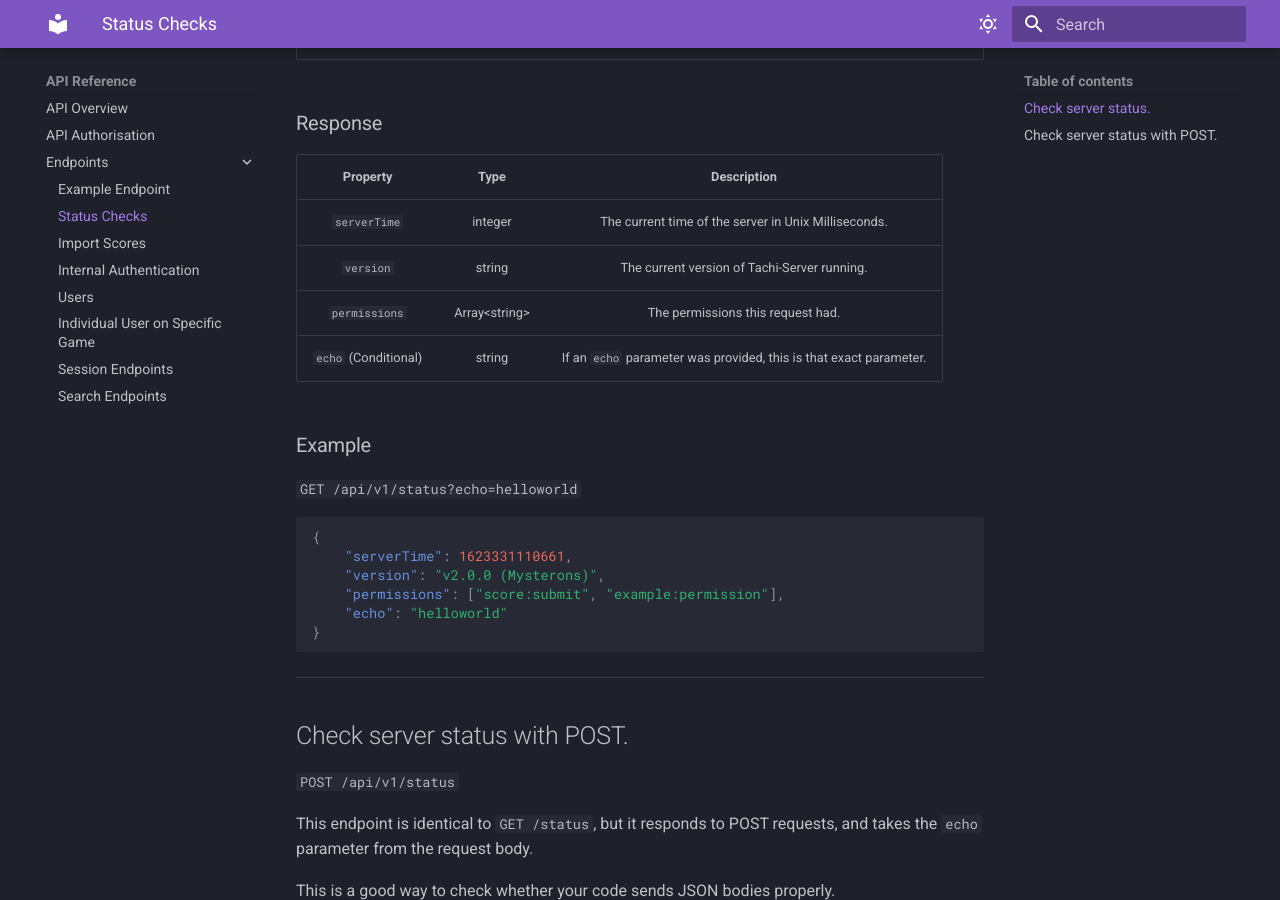
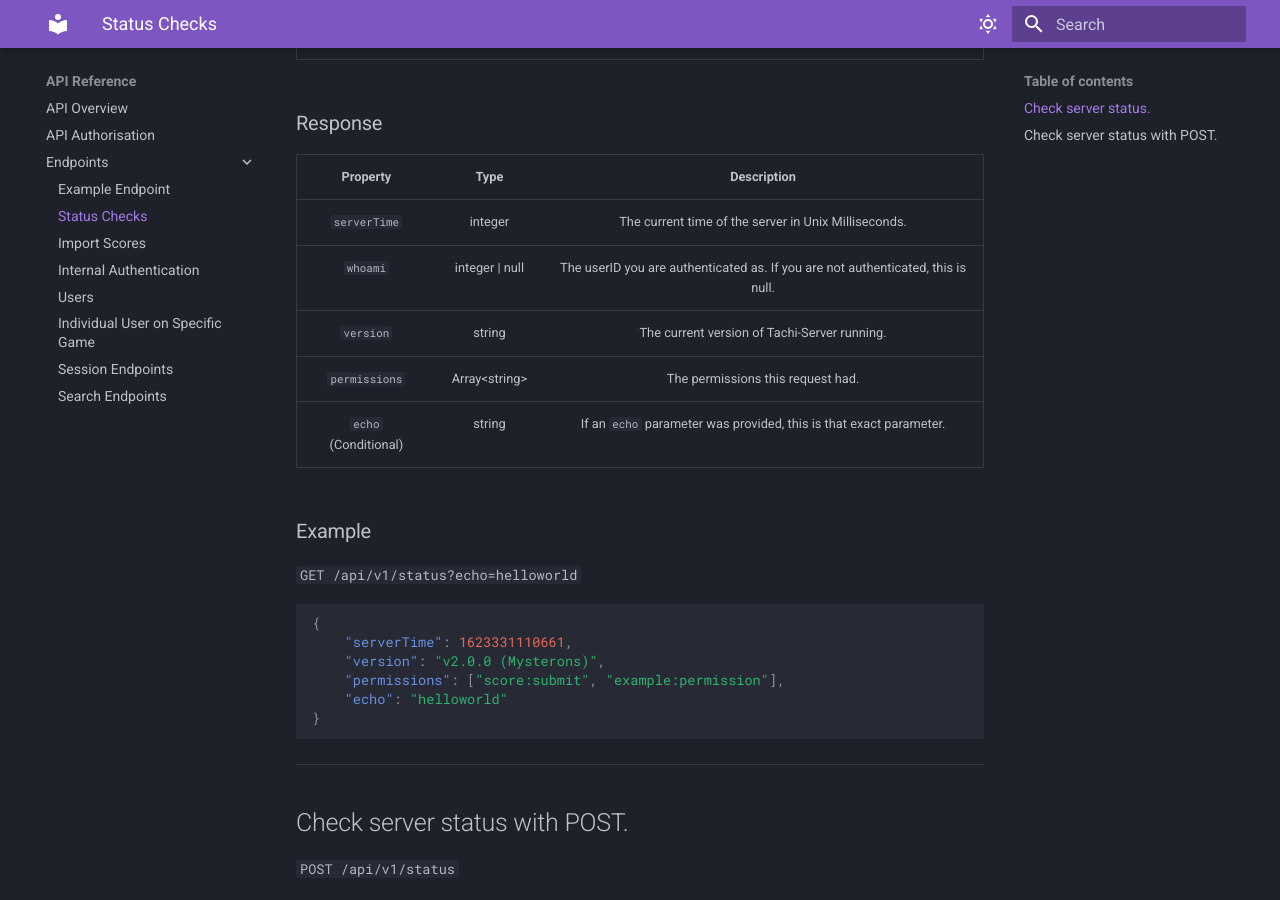
Before and after one commit to zkrising/Tachi, an MkDocs documentation site: the page built from docs/docs/api/routes/status.md, in a window 1280 px wide and 900 px high, scrolled down 619 px. Built offline with MkDocs 1.6.1 and Material for MkDocs 9.7.7, drawn with Linux system fonts in a browser that asks for light colours.

Commit message:
add whoami to status

```diff
--- a/docs/docs/api/routes/status.md
+++ b/docs/docs/api/routes/status.md
@@ -24,6 +24,7 @@ It's a good way of sanity checking whether your code works.
 | Property | Type | Description |
 | :: | :: | :: |
 | `serverTime` | integer | The current time of the server in Unix Milliseconds. |
+| `whoami` | integer \| null | The userID you are authenticated as. If you are not authenticated, this is null. |
 | `version` | string | The current version of Tachi-Server running. |
 | `permissions` | Array&lt;string&gt; | The permissions this request had. |
 | `echo` (Conditional) | string | If an `echo` parameter was provided, this is that exact parameter. |
```
